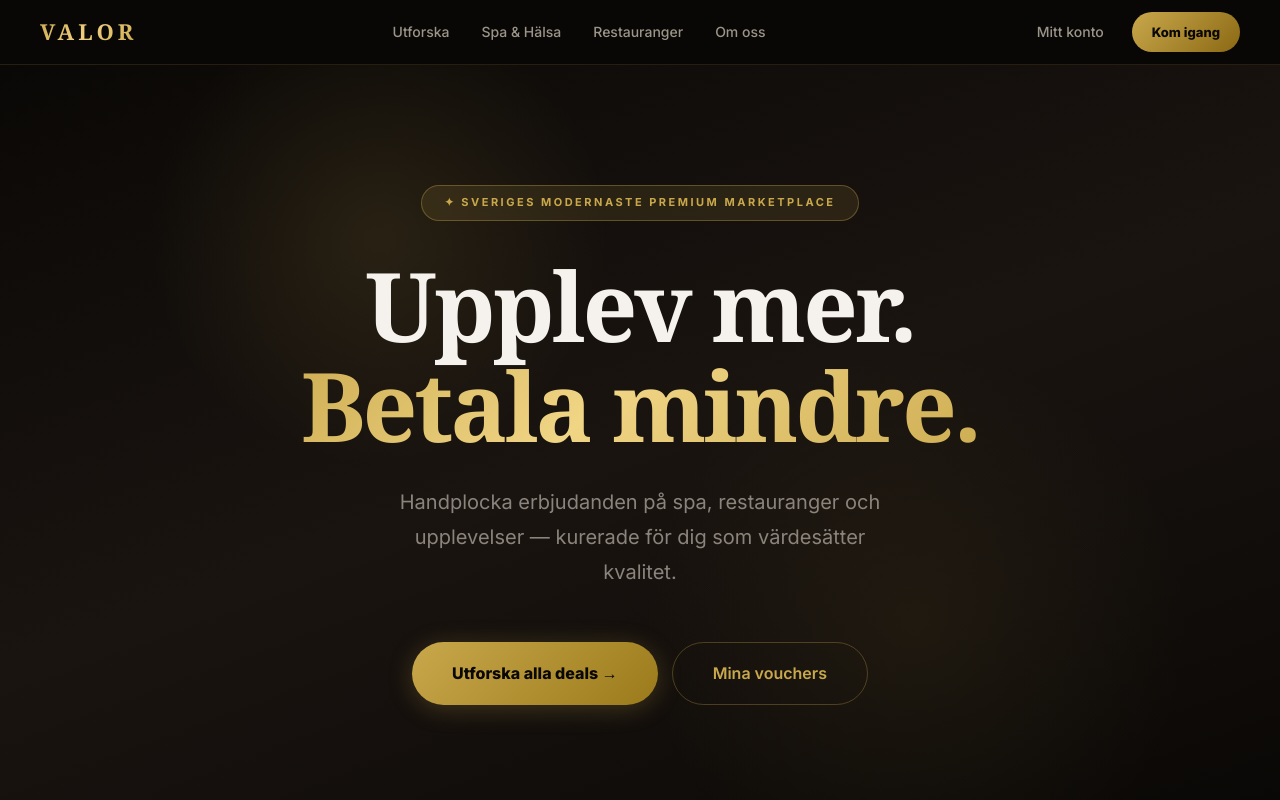
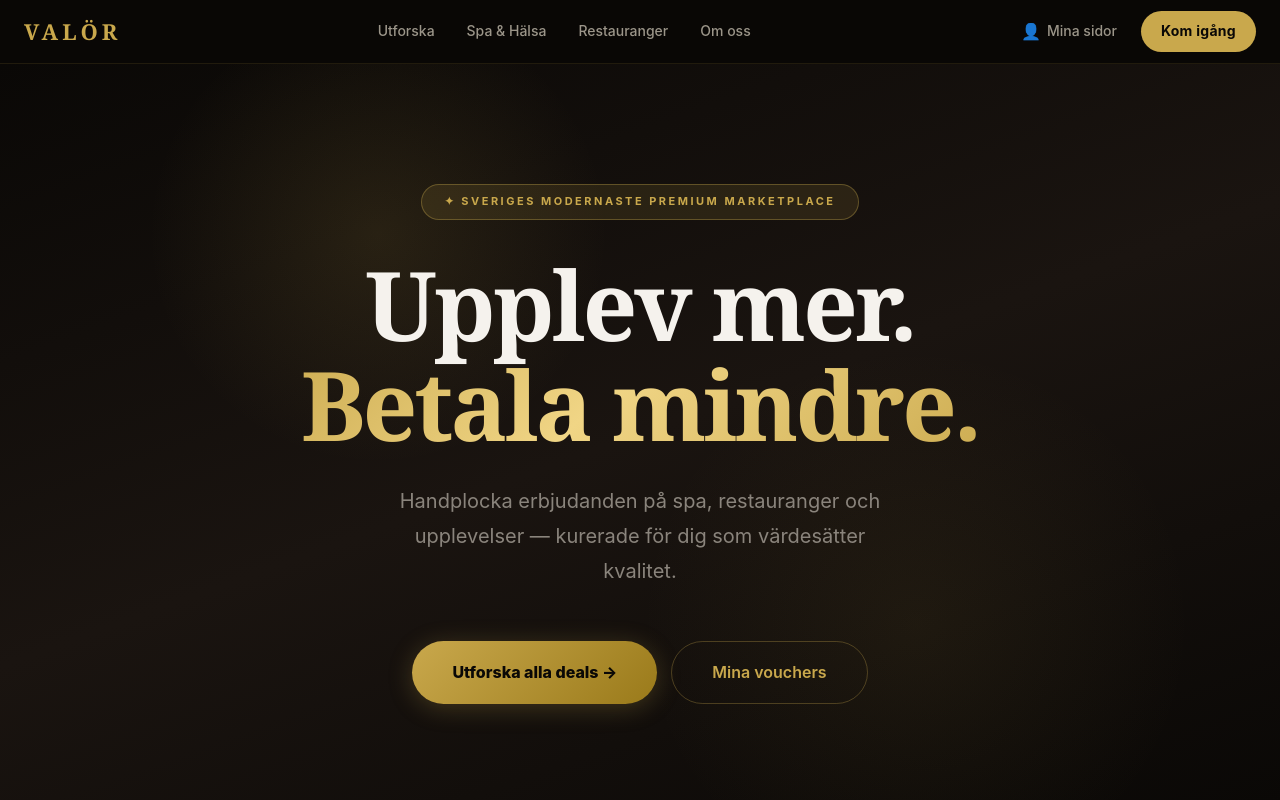
Before and after one commit to noa94444-blip/valor-se, a Next.js app: page / in a window 1280 px wide. Shown: the top 800 px of the page. Built offline with nearby package versions, Linux system fonts and the light colour scheme; no server answers; the database is empty.

Commit message:
Navbar: Mina sidor + ikon, sticky blur, polerad footer
Navbar: Mitt konto → Mina sidor + ikon, polerad footer, sticky navbar med blur

```diff
--- a/app/layout.tsx
+++ b/app/layout.tsx
@@ -1,276 +1,133 @@
 // @ts-nocheck
-'use client'
-import { useState } from 'react'
-import { Inter } from 'next/font/google'
+import type { Metadata } from 'next'
+import './globals.css'
 import Link from 'next/link'
-import './globals.css'
 
-const inter = Inter({ subsets: ['latin'] })
+export const metadata: Metadata = {
+  title: 'Valör – Premium deals i din stad',
+  description: 'Exklusiva erbjudanden på spa, restauranger, upplevelser och mycket mer.',
+}
 
-export default function RootLayout({ children }) {
+export default function RootLayout({ children }: { children: React.ReactNode }) {
   return (
     <html lang="sv">
-      <head>
-        <meta charSet="utf-8" />
-        <meta name="viewport" content="width=device-width, initial-scale=1" />
-        <title>Valor - Premium deals i din stad</title>
-        <meta name="description" content="Exklusiva erbjudanden pa spa, restauranger, upplevelser och mycket mer. Kurerade premium deals i din stad." />
-        <link rel="icon" href="/favicon.ico" />
-        <link rel="canonical" href="https://xn--valr-ppa.se" />
-        <script type="application/ld+json" dangerouslySetInnerHTML={{ __html: JSON.stringify({
-          '@context': 'https://schema.org',
-          '@type': 'Organization',
-          name: 'Valor',
-          url: 'https://xn--valr-ppa.se',
-          description: 'Exklusiva erbjudanden pa spa, restauranger och upplevelser.',
-          vatID: '559548-1556',
-        }) }} />
-      </head>
-      <body className={inter.className} style={{ margin: 0, padding: 0, backgroundColor: '#0A0806' }}>
-        <NavBar />
+      <body style={{ margin: 0, padding: 0, backgroundColor: '#0A0806', fontFamily: '-apple-system, BlinkMacSystemFont, "Segoe UI", sans-serif' }}>
+
+        {/* ── NAVBAR ── */}
+        <nav style={{
+          position: 'sticky', top: 0, zIndex: 100,
+          backgroundColor: 'rgba(10,8,6,0.95)',
+          backdropFilter: 'blur(20px)',
+          borderBottom: '1px solid rgba(201,168,76,0.12)',
+          padding: '0 24px',
+          height: '64px',
+          display: 'flex', alignItems: 'center', justifyContent: 'space-between',
+        }}>
+          {/* Logo */}
+          <Link href="/" style={{ textDecoration: 'none', flexShrink: 0 }}>
+            <span style={{
+              fontSize: '22px', fontWeight: '900', letterSpacing: '4px',
+              color: '#C9A84C', fontFamily: 'Georgia, serif', textTransform: 'uppercase',
+            }}>
+              VALÖR
+            </span>
+          </Link>
+
+          {/* Nav links */}
+          <div style={{ display: 'flex', alignItems: 'center', gap: '4px' }}>
+            <Link href="/deals" style={navLink}>Utforska</Link>
+            <Link href="/deals?category=spa" style={navLink}>Spa & Hälsa</Link>
+            <Link href="/deals?category=restauranger" style={navLink}>Restauranger</Link>
+            <Link href="/om-oss" style={navLink}>Om oss</Link>
+          </div>
+
+          {/* Right side */}
+          <div style={{ display: 'flex', alignItems: 'center', gap: '10px', flexShrink: 0 }}>
+            <Link href="/konto" style={{
+              color: '#9B9589',
+              textDecoration: 'none',
+              fontSize: '14px',
+              fontWeight: '500',
+              padding: '8px 14px',
+              borderRadius: '8px',
+              display: 'flex', alignItems: 'center', gap: '6px',
+            }}>
+              <span style={{ fontSize: '16px' }}>👤</span>
+              Mina sidor
+            </Link>
+            <Link href="/logga-in" style={{
+              backgroundColor: '#C9A84C',
+              color: '#0A0806',
+              textDecoration: 'none',
+              fontSize: '14px',
+              fontWeight: '700',
+              padding: '9px 20px',
+              borderRadius: '100px',
+              letterSpacing: '0.02em',
+            }}>
+              Kom igång
+            </Link>
+          </div>
+        </nav>
+
+        {/* Page content */}
         {children}
-        <Footer />
+
+        {/* ── FOOTER ── */}
+        <footer style={{
+          backgroundColor: '#060504',
+          borderTop: '1px solid rgba(201,168,76,0.1)',
+          padding: '64px 24px 40px',
+        }}>
+          <div style={{ maxWidth: '1280px', margin: '0 auto' }}>
+            <div style={{ display: 'grid', gridTemplateColumns: 'repeat(auto-fit, minmax(200px, 1fr))', gap: '48px', marginBottom: '48px' }}>
+              <div>
+                <p style={{ fontSize: '20px', fontWeight: '900', letterSpacing: '4px', color: '#C9A84C', fontFamily: 'Georgia, serif', marginBottom: '12px' }}>VALÖR</p>
+                <p style={{ color: '#4A4540', fontSize: '13px', lineHeight: '1.7', maxWidth: '220px' }}>
+                  Sveriges modernaste premium marketplace för deals och upplevelser.
+                </p>
+              </div>
+              <div>
+                <p style={{ color: '#6B6560', fontSize: '11px', fontWeight: '700', letterSpacing: '2px', textTransform: 'uppercase', marginBottom: '16px' }}>UTFORSKA</p>
+                {[['Alla deals', '/deals'], ['Spa & Hälsa', '/deals?category=spa'], ['Restauranger', '/deals?category=restauranger'], ['Upplevelser', '/deals?category=upplevelser']].map(([label, href]) => (
+                  <Link key={label} href={href} style={{ display: 'block', color: '#4A4540', textDecoration: 'none', fontSize: '14px', marginBottom: '10px' }}>{label}</Link>
+                ))}
+              </div>
+              <div>
+                <p style={{ color: '#6B6560', fontSize: '11px', fontWeight: '700', letterSpacing: '2px', textTransform: 'uppercase', marginBottom: '16px' }}>FÖRETAG</p>
+                {[['Om oss', '/om-oss'], ['Bli merchant', '/merchant'], ['Kontakt', '/kontakt']].map(([label, href]) => (
+                  <Link key={label} href={href} style={{ display: 'block', color: '#4A4540', textDecoration: 'none', fontSize: '14px', marginBottom: '10px' }}>{label}</Link>
+                ))}
+              </div>
+              <div>
+                <p style={{ color: '#6B6560', fontSize: '11px', fontWeight: '700', letterSpacing: '2px', textTransform: 'uppercase', marginBottom: '16px' }}>PARTNER</p>
+                {[['Bli merchant', '/merchant'], ['Logga in', '/logga-in'], ['Mina sidor', '/konto']].map(([label, href]) => (
+                  <Link key={label} href={href} style={{ display: 'block', color: '#4A4540', textDecoration: 'none', fontSize: '14px', marginBottom: '10px' }}>{label}</Link>
+                ))}
+              </div>
+            </div>
+
+            <div style={{ borderTop: '1px solid rgba(201,168,76,0.08)', paddingTop: '24px', display: 'flex', justifyContent: 'space-between', alignItems: 'center', flexWrap: 'wrap', gap: '12px' }}>
+              <p style={{ color: '#2A2520', fontSize: '13px' }}>© 2026 Valör AB. Alla rättigheter förbehållna.</p>
+              <div style={{ display: 'flex', gap: '24px' }}>
+                {[['Villkor', '/villkor'], ['Integritet', '/integritet'], ['Avtal', '/avtal']].map(([label, href]) => (
+                  <Link key={label} href={href} style={{ color: '#2A2520', textDecoration: 'none', fontSize: '13px' }}>{label}</Link>
+                ))}
+              </div>
+            </div>
+          </div>
+        </footer>
+
       </body>
     </html>
   )
 }
 
-function NavBar() {
-  const [menuOpen, setMenuOpen] = useState(false)
-
-  return (
-    <>
-      <nav style={{
-        backgroundColor: 'rgba(10,8,6,0.95)',
-        backdropFilter: 'blur(20px)',
-        borderBottom: '1px solid rgba(201,168,76,0.15)',
-        padding: '0 24px',
-        position: 'sticky', top: 0, zIndex: 100,
-      }}>
-        <div style={{
-          maxWidth: '1200px', margin: '0 auto',
-          display: 'flex', alignItems: 'center',
-          justifyContent: 'space-between', height: '64px',
-        }}>
-          <button
-            onClick={() => setMenuOpen(true)}
-            style={{
-              display: 'none', background: 'none', border: 'none',
-              color: '#F5F2ED', cursor: 'pointer', padding: '8px',
-              fontSize: '22px',
-            }}
-            className="hamburger-btn"
-            aria-label="Oppna meny"
-          >
-            &#9776;
-          </button>
-
-          <Link href="/" style={{ textDecoration: 'none' }}>
-            <span style={{
-              fontSize: '22px', fontWeight: '900', letterSpacing: '4px',
-              fontFamily: 'Georgia, serif',
-              background: 'linear-gradient(135deg, #C9A84C 0%, #F0D080 50%, #C9A84C 100%)',
-              WebkitBackgroundClip: 'text', WebkitTextFillColor: 'transparent', backgroundClip: 'text',
-            }}>VALOR</span>
-          </Link>
-
-          <div className="desktop-nav" style={{ display: 'flex', alignItems: 'center', gap: '32px' }}>
-            <Link href="/deals" style={{ color: '#9B9589', textDecoration: 'none', fontSize: '14px', fontWeight: '500' }}>Utforska</Link>
-            <Link href="/deals?kategori=Halsa" style={{ color: '#9B9589', textDecoration: 'none', fontSize: '14px', fontWeight: '500' }}>Spa & Hälsa</Link>
-            <Link href="/deals?kategori=Restaurang" style={{ color: '#9B9589', textDecoration: 'none', fontSize: '14px', fontWeight: '500' }}>Restauranger</Link>
-            <Link href="/om-oss" style={{ color: '#9B9589', textDecoration: 'none', fontSize: '14px', fontWeight: '500' }}>Om oss</Link>
-          </div>
-
-          <div style={{ display: 'flex', alignItems: 'center', gap: '12px' }}>
-            <Link href="/konto" style={{ color: '#9B9589', textDecoration: 'none', fontSize: '14px', fontWeight: '500', padding: '8px 16px' }} className="desktop-only">
-              Mitt konto
-            </Link>
-            <Link href="/deals" style={{
-              background: 'linear-gradient(135deg, #C9A84C 0%, #8B6914 100%)',
-              color: '#0A0806', textDecoration: 'none', fontSize: '13px', fontWeight: '800',
-              padding: '10px 20px', borderRadius: '100px', whiteSpace: 'nowrap',
-            }}>
-              Kom igang
-            </Link>
-          </div>
-        </div>
-      </nav>
-
-      {menuOpen && (
-        <div
-          onClick={() => setMenuOpen(false)}
-          style={{
-            position: 'fixed', inset: 0, backgroundColor: 'rgba(0,0,0,0.7)',
-            zIndex: 200, backdropFilter: 'blur(4px)',
-          }}
-        />
-      )}
-
-      <div style={{
-        position: 'fixed', top: 0, left: menuOpen ? 0 : '-320px',
-        width: '300px', height: '100vh',
-        backgroundColor: '#0F0C08',
-        borderRight: '1px solid rgba(201,168,76,0.2)',
-        zIndex: 300,
-        transition: 'left 0.3s ease',
-        display: 'flex', flexDirection: 'column',
-        padding: '0',
-        overflowY: 'auto',
-      }}>
-        <div style={{
-          display: 'flex', alignItems: 'center', justifyContent: 'space-between',
-          padding: '20px 24px',
-          borderBottom: '1px solid rgba(201,168,76,0.15)',
-        }}>
-          <span style={{
-            fontSize: '18px', fontWeight: '900', letterSpacing: '4px',
-            fontFamily: 'Georgia, serif',
-            background: 'linear-gradient(135deg, #C9A84C 0%, #F0D080 50%, #C9A84C 100%)',
-            WebkitBackgroundClip: 'text', WebkitTextFillColor: 'transparent', backgroundClip: 'text',
-          }}>VALOR</span>
-          <button
-            onClick={() => setMenuOpen(false)}
-            style={{ background: 'none', border: 'none', color: '#9B9589', cursor: 'pointer', fontSize: '24px', lineHeight: 1 }}
-          >
-            &times;
-          </button>
-        </div>
-
-        <div style={{ flex: 1, padding: '16px 0' }}>
-          {[
-            { href: '/deals', label: 'Utforska deals' },
-            { href: '/deals?kategori=Halsa', label: 'Spa & Hälsa' },
-            { href: '/deals?kategori=Restaurang', label: 'Restauranger' },
-            { href: '/deals?kategori=Upplevelse', label: 'Upplevelser' },
-            { href: '/om-oss', label: 'Om oss' },
-          ].map(({ href, label }) => (
-            <Link
-              key={href}
-              href={href}
-              onClick={() => setMenuOpen(false)}
-              style={{
-                display: 'block', padding: '14px 24px',
-                color: '#C8C4BC', textDecoration: 'none', fontSize: '15px', fontWeight: '500',
-                borderBottom: '1px solid rgba(255,255,255,0.04)',
-              }}
-            >
-              {label}
-            </Link>
-          ))}
-
-          <div style={{ height: '1px', backgroundColor: 'rgba(201,168,76,0.15)', margin: '12px 0' }} />
-
-          <Link
-            href="/konto"
-            onClick={() => setMenuOpen(false)}
-            style={{
-              display: 'block', padding: '14px 24px',
-              color: '#C9A84C', textDecoration: 'none', fontSize: '15px', fontWeight: '600',
-              borderBottom: '1px solid rgba(255,255,255,0.04)',
-            }}
-          >
-            Mitt konto
-          </Link>
-
-          <Link
-            href="/logga-in"
-            onClick={() => setMenuOpen(false)}
-            style={{
-              display: 'block', padding: '14px 24px',
-              color: '#9B9589', textDecoration: 'none', fontSize: '15px',
-            }}
-          >
-            Logga in
-          </Link>
-        </div>
-
-        <div style={{ padding: '20px 24px', borderTop: '1px solid rgba(201,168,76,0.1)' }}>
-          <Link
-            href="/deals"
-            onClick={() => setMenuOpen(false)}
-            style={{
-              display: 'block', textAlign: 'center',
-              background: 'linear-gradient(135deg, #C9A84C 0%, #8B6914 100%)',
-              color: '#0A0806', textDecoration: 'none', fontSize: '13px', fontWeight: '800',
-              padding: '14px 20px', borderRadius: '100px',
-            }}
-          >
-            Se alla deals
-          </Link>
-        </div>
-      </div>
-
-      <style>{`
-        @media (max-width: 768px) {
-          .hamburger-btn { display: flex !important; }
-          .desktop-nav { display: none !important; }
-          .desktop-only { display: none !important; }
-        }
-      `}</style>
-    </>
-  )
+const navLink = {
+  color: '#9B9589',
+  textDecoration: 'none',
+  fontSize: '14px',
+  fontWeight: '500',
+  padding: '8px 14px',
+  borderRadius: '8px',
 }
-
-function Footer() {
-  return (
-    <footer style={{
-      backgroundColor: '#080604',
-      borderTop: '1px solid rgba(201,168,76,0.12)',
-      padding: '48px 24px 32px',
-      marginTop: '80px',
-    }}>
-      <div style={{ maxWidth: '1200px', margin: '0 auto' }}>
-        <div style={{ display: 'grid', gridTemplateColumns: 'repeat(auto-fit, minmax(200px, 1fr))', gap: '40px', marginBottom: '48px' }}>
-          <div>
-            <div style={{
-              fontSize: '20px', fontWeight: '900', letterSpacing: '4px',
-              fontFamily: 'Georgia, serif',
-              background: 'linear-gradient(135deg, #C9A84C 0%, #F0D080 50%, #C9A84C 100%)',
-              WebkitBackgroundClip: 'text', WebkitTextFillColor: 'transparent', backgroundClip: 'text',
-              marginBottom: '12px',
-            }}>VALOR</div>
-            <p style={{ color: '#5C5650', fontSize: '13px', lineHeight: '1.7', margin: 0 }}>
-              Sveriges modernaste premium marketplace for exklusiva upplevelser och deals.
-            </p>
-          </div>
-
-          <div>
-            <h4 style={{ color: '#C9A84C', fontSize: '11px', fontWeight: '700', letterSpacing: '2px', marginBottom: '16px', textTransform: 'uppercase' }}>UTFORSKA</h4>
-            <div style={{ display: 'flex', flexDirection: 'column', gap: '10px' }}>
-              <Link href="/deals" style={{ color: '#6B6560', textDecoration: 'none', fontSize: '13px' }}>Alla deals</Link>
-              <Link href="/deals?kategori=Halsa" style={{ color: '#6B6560', textDecoration: 'none', fontSize: '13px' }}>Spa & Hälsa</Link>
-              <Link href="/deals?kategori=Restaurang" style={{ color: '#6B6560', textDecoration: 'none', fontSize: '13px' }}>Restauranger</Link>
-            </div>
-          </div>
-
-          <div>
-            <h4 style={{ color: '#C9A84C', fontSize: '11px', fontWeight: '700', letterSpacing: '2px', marginBottom: '16px', textTransform: 'uppercase' }}>FORETAG</h4>
-            <div style={{ display: 'flex', flexDirection: 'column', gap: '10px' }}>
-              <Link href="/om-oss" style={{ color: '#6B6560', textDecoration: 'none', fontSize: '13px' }}>Om oss</Link>
-              <Link href="/kontakt" style={{ color: '#6B6560', textDecoration: 'none', fontSize: '13px' }}>Kontakt</Link>
-              <Link href="/integritet" style={{ color: '#6B6560', textDecoration: 'none', fontSize: '13px' }}>Integritetspolicy</Link>
-              <Link href="/villkor" style={{ color: '#6B6560', textDecoration: 'none', fontSize: '13px' }}>Anvandardvilkor</Link>
-            </div>
-          </div>
-
-          <div>
-            <h4 style={{ color: '#C9A84C', fontSize: '11px', fontWeight: '700', letterSpacing: '2px', marginBottom: '16px', textTransform: 'uppercase' }}>PARTNER</h4>
-            <div style={{ display: 'flex', flexDirection: 'column', gap: '10px' }}>
-              <Link href="/avtal" style={{ color: '#6B6560', textDecoration: 'none', fontSize: '13px' }}>Bli merchant</Link>
-              <Link href="/merchant" style={{ color: '#6B6560', textDecoration: 'none', fontSize: '13px' }}>Merchant dashboard</Link>
-            </div>
-          </div>
-        </div>
-
-        <div style={{
-          borderTop: '1px solid rgba(255,255,255,0.06)', paddingTop: '24px',
-          display: 'flex', alignItems: 'center', justifyContent: 'space-between',
-          flexWrap: 'wrap', gap: '12px',
-        }}>
-          <p style={{ color: '#3C3830', fontSize: '12px', margin: 0 }}>2025 Valor AB. Org.nr 559548-1556. Alla rattigheter forbehallna.</p>
-          <p style={{ color: '#3C3830', fontSize: '12px', margin: 0 }}>Made with love in Stockholm</p>
-        </div>
-      </div>
-    </footer>
-  )
-}
```
